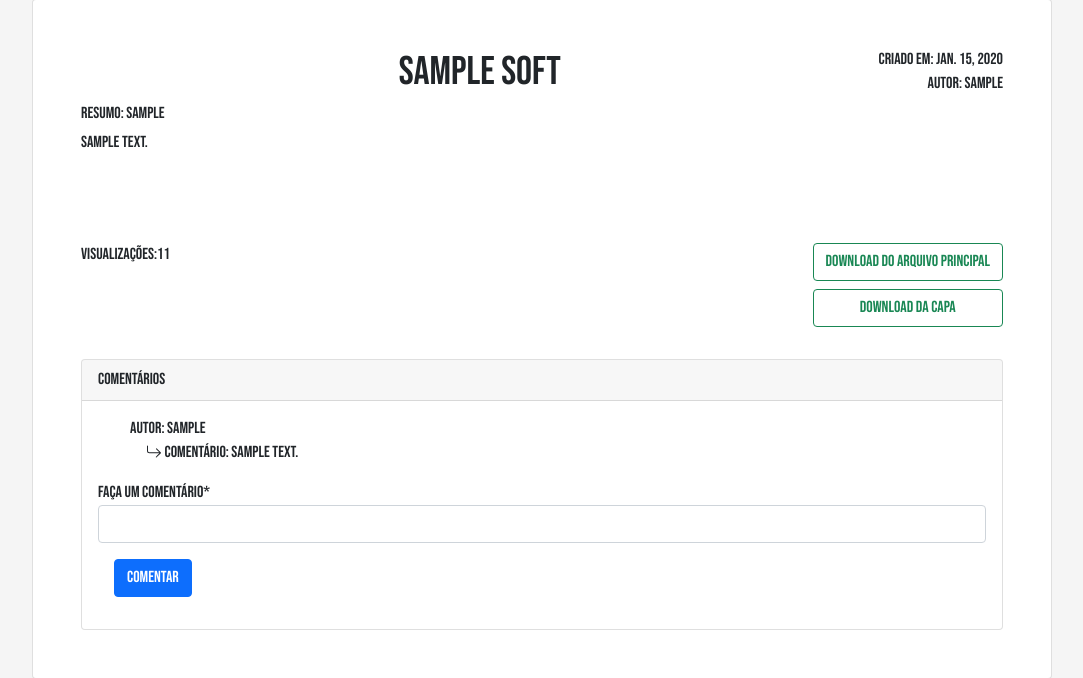
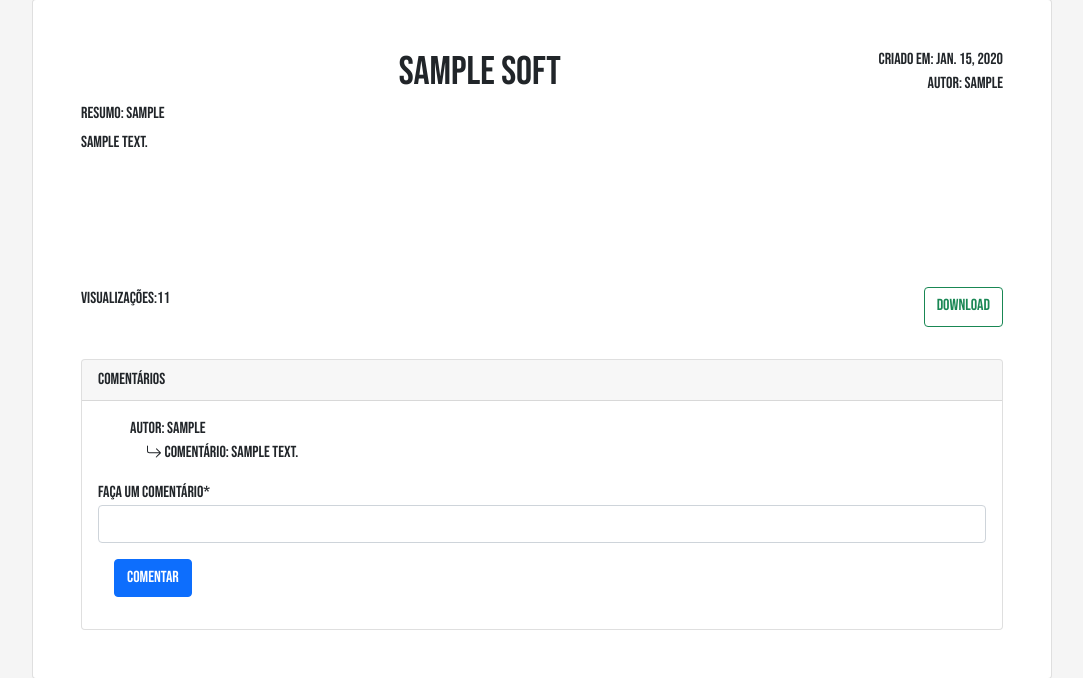
Before and after one commit to abraaodeveloper/portal-de-projetos-academicos, a Django app: a page that uses templates/guest/project.html in a window 1280 px wide. Shown: the part 116-794 px from the top of the page, without its empty margins (98-1181 px from the left). Run offline with Django 3.2, Linux system fonts and the light colour scheme; tables that the repository leaves empty hold one stand-in row (values such as "Sample post"); some libraries are stand-ins or nearby versions.

Commit message:
general bug fixes, download links and imgs

```diff
--- a/portal/forms.py
+++ b/portal/forms.py
@@ -14,14 +14,12 @@ class SoftForm(forms.ModelForm):
             "content": "Conteúdo principal",
             "versions": "Versão",
             "file_name": "Arquivo",
-            "cover": "Logo ou icone",
         }
         fields = [
             "id", "title",
             "resume", "slug",
             "language", "content",
             "versions", "file_name",
-            "cover",
         ]
 
 class EbookForm(forms.ModelForm):
@@ -39,7 +37,6 @@ class EbookForm(forms.ModelForm):
             "content": "Conteúdo principal",
             "edition": "Edição",
             "file_name": "Arquivo",
-            "cover": "Capa",
         }
 
         widgets = {
@@ -51,7 +48,6 @@ class EbookForm(forms.ModelForm):
             "language", "keyword",
             "qtd_pages", "content",
             "edition", "file_name",
-            "cover",
         ]
 
 class CommentForm(forms.ModelForm):
--- a/templates/guest/project.html
+++ b/templates/guest/project.html
@@ -1,4 +1,4 @@
-{% extends 'base.html' %}
+  {% extends 'base.html' %}
 
 {% load crispy_forms_tags %}
 
@@ -18,12 +18,7 @@
 
         <div class="footer-post">
             <p>Visualizações:{{post.views}}</p>
-            <div class="d-flex flex-column justify-content-end">
-                <a class="btn btn-outline-success" href="{{post.file_name.url}}" download="file.txt">Download do arquivo principal</a>
-                {% if post.cover %}
-                <a class="btn btn-outline-success mt-2" href="{{post.cover.url}}" downloaddownload="file.txt">Download da capa</a>
-                {% endif %}
-            </div>
+            <a class="btn btn-outline-success" href="{{post.file_name.url}}" download="file.txt">Download</a>
         </div>
         <div class="comments card">
             <div class="card-header">
```
Also changed, not shown: templates/guest/projects-list.html (+0 -9 lines).
